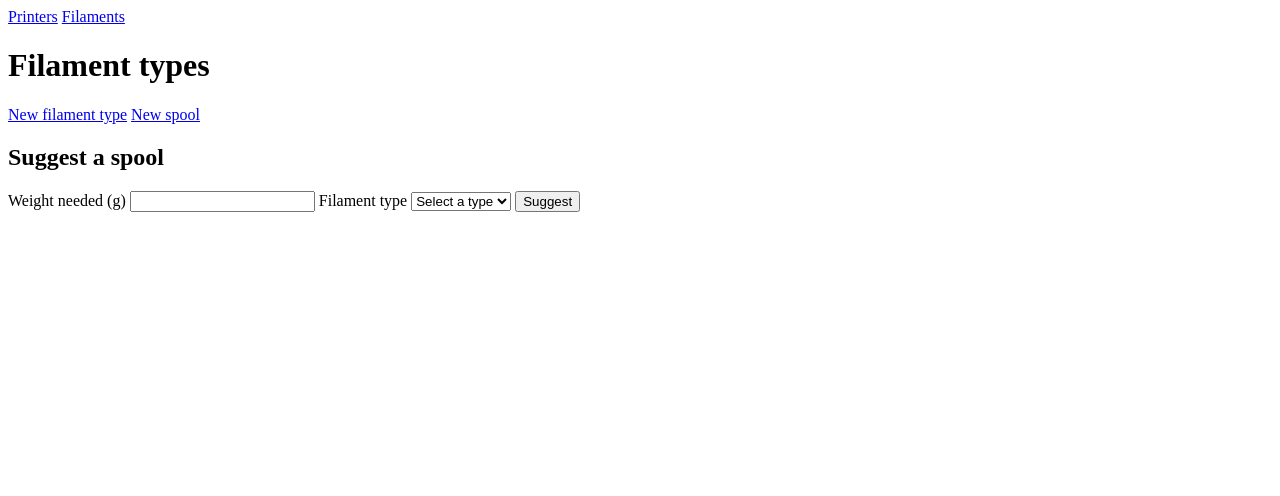
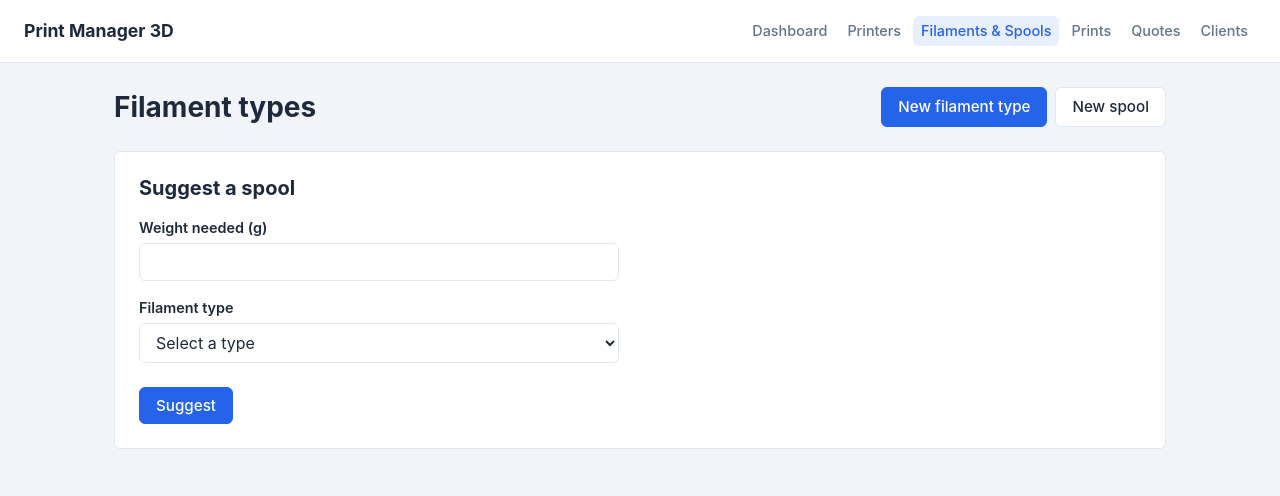
Before and after one commit to felipera11/print-manager, a Flask app: page /filaments in a window 1280 px wide. Shown: the top 496 px of the page. Run offline with Flask 3, Linux system fonts and the light colour scheme; data that the repository does not hold is empty.

Commit message:
feat: add base layout and global stylesheet for frontend

```diff
--- /dev/null
+++ b/frontend/static/css/style.css
@@ -0,0 +1,406 @@
+/* ==========================================================================
+   Design tokens
+   ========================================================================== */
+
+:root {
+    --color-primary: #2563eb;
+    --color-primary-hover: #1d4ed8;
+    --color-danger: #dc2626;
+    --color-danger-hover: #b91c1c;
+    --color-secondary: #64748b;
+    --color-secondary-hover: #475569;
+    --color-success: #16a34a;
+
+    --color-bg: #f1f5f9;
+    --color-surface: #ffffff;
+    --color-border: #e2e8f0;
+    --color-text: #1e293b;
+    --color-text-muted: #64748b;
+
+    --radius: 6px;
+
+    --space-xs: 4px;
+    --space-sm: 8px;
+    --space-md: 16px;
+    --space-lg: 24px;
+    --space-xl: 32px;
+
+    --font-family: -apple-system, BlinkMacSystemFont, "Segoe UI", Roboto, Helvetica, Arial, sans-serif;
+}
+
+/* ==========================================================================
+   Reset & base
+   ========================================================================== */
+
+*,
+*::before,
+*::after {
+    box-sizing: border-box;
+}
+
+body {
+    margin: 0;
+    font-family: var(--font-family);
+    font-size: 16px;
+    line-height: 1.5;
+    color: var(--color-text);
+    background-color: var(--color-bg);
+}
+
+h1, h2, h3 {
+    line-height: 1.25;
+    margin: 0 0 var(--space-md);
+}
+
+h1 {
+    font-size: 1.75rem;
+}
+
+h2 {
+    font-size: 1.25rem;
+}
+
+p {
+    margin: 0 0 var(--space-md);
+}
+
+a {
+    color: var(--color-primary);
+}
+
+/* ==========================================================================
+   Layout
+   ========================================================================== */
+
+.navbar {
+    display: flex;
+    align-items: center;
+    justify-content: space-between;
+    flex-wrap: wrap;
+    gap: var(--space-md);
+    padding: var(--space-md) var(--space-lg);
+    background-color: var(--color-surface);
+    border-bottom: 1px solid var(--color-border);
+}
+
+.navbar-brand {
+    font-size: 1.1rem;
+    font-weight: 700;
+    color: var(--color-text);
+    text-decoration: none;
+}
+
+.navbar-links {
+    display: flex;
+    flex-wrap: wrap;
+    gap: var(--space-xs);
+}
+
+.navbar-links a {
+    padding: var(--space-xs) var(--space-sm);
+    border-radius: var(--radius);
+    color: var(--color-text-muted);
+    text-decoration: none;
+    font-weight: 500;
+    font-size: 0.9rem;
+}
+
+.navbar-links a:hover {
+    color: var(--color-text);
+    background-color: var(--color-bg);
+}
+
+.navbar-links a.active {
+    color: var(--color-primary);
+    background-color: rgba(37, 99, 235, 0.1);
+}
+
+.page-content {
+    max-width: 1100px;
+    margin: 0 auto;
+    padding: var(--space-lg);
+}
+
+.page-header {
+    display: flex;
+    align-items: center;
+    justify-content: space-between;
+    flex-wrap: wrap;
+    gap: var(--space-md);
+    margin-bottom: var(--space-lg);
+}
+
+.page-header h1 {
+    margin: 0;
+}
+
+/* ==========================================================================
+   Cards / sections
+   ========================================================================== */
+
+.card {
+    background-color: var(--color-surface);
+    border: 1px solid var(--color-border);
+    border-radius: var(--radius);
+    padding: var(--space-lg);
+    margin-bottom: var(--space-lg);
+}
+
+.card-header {
+    display: flex;
+    align-items: center;
+    justify-content: space-between;
+    flex-wrap: wrap;
+    gap: var(--space-sm);
+    margin-bottom: var(--space-md);
+}
+
+.card-header h2 {
+    margin: 0;
+}
+
+/* ==========================================================================
+   Buttons
+   ========================================================================== */
+
+.btn {
+    display: inline-block;
+    padding: 8px 16px;
+    border: 1px solid transparent;
+    border-radius: var(--radius);
+    font-family: inherit;
+    font-size: 0.95rem;
+    font-weight: 500;
+    text-align: center;
+    text-decoration: none;
+    cursor: pointer;
+    transition: background-color 0.15s ease, border-color 0.15s ease;
+}
+
+.btn-primary {
+    background-color: var(--color-primary);
+    border-color: var(--color-primary);
+    color: #fff;
+}
+
+.btn-primary:hover {
+    background-color: var(--color-primary-hover);
+    border-color: var(--color-primary-hover);
+}
+
+.btn-danger {
+    background-color: var(--color-danger);
+    border-color: var(--color-danger);
+    color: #fff;
+}
+
+.btn-danger:hover {
+    background-color: var(--color-danger-hover);
+    border-color: var(--color-danger-hover);
+}
+
+.btn-secondary {
+    background-color: var(--color-surface);
+    border-color: var(--color-border);
+    color: var(--color-text);
+}
+
+.btn-secondary:hover {
+    background-color: var(--color-bg);
+    border-color: var(--color-secondary);
+}
+
+.btn-sm {
+    padding: 4px 10px;
+    font-size: 0.85rem;
+}
+
+.btn-group {
+    display: flex;
+    flex-wrap: wrap;
+    gap: var(--space-sm);
+    align-items: center;
+}
+
+.btn-group form {
+    display: contents;
+}
+
+/* ==========================================================================
+   Tables
+   ========================================================================== */
+
+.table-wrapper {
+    overflow-x: auto;
+    margin-bottom: var(--space-md);
+}
+
+.table {
+    width: 100%;
+    border-collapse: collapse;
+    background-color: var(--color-surface);
+    border: 1px solid var(--color-border);
+    border-radius: var(--radius);
+}
+
+.table th,
+.table td {
+    padding: 10px 14px;
+    text-align: left;
+    border-bottom: 1px solid var(--color-border);
+    white-space: nowrap;
+}
+
+.table th {
+    background-color: var(--color-bg);
+    font-size: 0.8rem;
+    font-weight: 600;
+    text-transform: uppercase;
+    letter-spacing: 0.04em;
+    color: var(--color-text-muted);
+}
+
+.table tbody tr:nth-child(even) {
+    background-color: #f8fafc;
+}
+
+.table tbody tr:hover {
+    background-color: #eef2ff;
+}
+
+.table tbody tr:last-child td {
+    border-bottom: none;
+}
+
+.table th.actions,
+.table td.actions {
+    text-align: right;
+}
+
+/* ==========================================================================
+   Forms
+   ========================================================================== */
+
+.form {
+    max-width: 480px;
+}
+
+.form-group {
+    display: flex;
+    flex-direction: column;
+    gap: var(--space-xs);
+    margin-bottom: var(--space-md);
+}
+
+.form-group label {
+    font-weight: 600;
+    font-size: 0.9rem;
+}
+
+input[type="text"],
+input[type="number"],
+input[type="email"],
+input[type="password"],
+select,
+textarea {
+    width: 100%;
+    padding: 8px 12px;
+    font-family: inherit;
+    font-size: 1rem;
+    color: var(--color-text);
+    background-color: var(--color-surface);
+    border: 1px solid var(--color-border);
+    border-radius: var(--radius);
+}
+
+input:focus,
+select:focus,
+textarea:focus {
+    outline: none;
+    border-color: var(--color-primary);
+    box-shadow: 0 0 0 3px rgba(37, 99, 235, 0.15);
+}
+
+input.is-invalid,
+select.is-invalid,
+textarea.is-invalid {
+    border-color: var(--color-danger);
+}
+
+input.is-invalid:focus,
+select.is-invalid:focus,
+textarea.is-invalid:focus {
+    box-shadow: 0 0 0 3px rgba(220, 38, 38, 0.15);
+}
+
+.form-check {
+    flex-direction: row;
+    align-items: center;
+}
+
+.form-check input {
+    width: auto;
+}
+
+.form-check label {
+    font-weight: 500;
+}
+
+.form-actions {
+    display: flex;
+    gap: var(--space-sm);
+    margin-top: var(--space-lg);
+}
+
+.form-error {
+    color: var(--color-danger);
+    font-size: 0.85rem;
+}
+
+.help-text {
+    color: var(--color-text-muted);
+    font-size: 0.85rem;
+}
+
+/* ==========================================================================
+   Misc
+   ========================================================================== */
+
+.empty-state {
+    color: var(--color-text-muted);
+    text-align: center;
+    padding: var(--space-lg);
+}
+
+.text-muted {
+    color: var(--color-text-muted);
+}
+
+.suggestion-result {
+    color: var(--color-success);
+    font-weight: 500;
+}
+
+/* ==========================================================================
+   Responsive
+   ========================================================================== */
+
+@media (max-width: 640px) {
+    .navbar {
+        flex-direction: column;
+        align-items: flex-start;
+    }
+
+    .page-content {
+        padding: var(--space-md);
+    }
+
+    .form {
+        max-width: 100%;
+    }
+
+    .table th,
+    .table td {
+        white-space: normal;
+    }
+}
--- a/frontend/templates/base.html
+++ b/frontend/templates/base.html
@@ -2,14 +2,23 @@
 <html lang="en">
 <head>
     <meta charset="UTF-8">
+    <meta name="viewport" content="width=device-width, initial-scale=1">
     <title>{% block title %}Print Manager 3D{% endblock %}</title>
+    <link rel="stylesheet" href="{{ url_for('static', filename='css/style.css') }}">
 </head>
 <body>
-    <nav>
-        <a href="{{ url_for('list_printers') }}">Printers</a>
-        <a href="{{ url_for('list_filaments') }}">Filaments</a>
-    </nav>
-    <main>
+    <header class="navbar">
+        <a class="navbar-brand" href="/">Print Manager 3D</a>
+        <nav class="navbar-links">
+            <a href="/" class="{{ 'active' if request.path == '/' else '' }}">Dashboard</a>
+            <a href="{{ url_for('list_printers') }}" class="{{ 'active' if request.path.startswith('/printers') else '' }}">Printers</a>
+            <a href="{{ url_for('list_filaments') }}" class="{{ 'active' if request.path.startswith('/filaments') else '' }}">Filaments &amp; Spools</a>
+            <a href="/prints" class="{{ 'active' if request.path.startswith('/prints') else '' }}">Prints</a>
+            <a href="/quotes" class="{{ 'active' if request.path.startswith('/quotes') else '' }}">Quotes</a>
+            <a href="/clients" class="{{ 'active' if request.path.startswith('/clients') else '' }}">Clients</a>
+        </nav>
+    </header>
+    <main class="page-content">
         {% block content %}{% endblock %}
     </main>
 </body>
--- a/frontend/templates/filaments/index.html
+++ b/frontend/templates/filaments/index.html
@@ -3,19 +3,28 @@
 {% block title %}Filaments{% endblock %}
 
 {% block content %}
+<div class="page-header">
     <h1>Filament types</h1>
-<a href="{{ url_for('new_filament_type') }}">New filament type</a>
-<a href="{{ url_for('new_spool') }}">New spool</a>
+    <div class="btn-group">
+        <a href="{{ url_for('new_filament_type') }}" class="btn btn-primary">New filament type</a>
+        <a href="{{ url_for('new_spool') }}" class="btn btn-secondary">New spool</a>
+    </div>
+</div>
 
 {% for filament_type in filament_types %}
-<section>
+<section class="card">
+    <div class="card-header">
         <h2>{{ filament_type.name }} ({{ filament_type.temp_min }}-{{ filament_type.temp_max }}°C)</h2>
-    <a href="{{ url_for('edit_filament_type', type_id=filament_type.id) }}">Edit</a>
-    <form action="{{ url_for('delete_filament_type', type_id=filament_type.id) }}" method="post" style="display:inline">
-        <button type="submit" onclick="return confirm('Delete this filament type?')">Delete</button>
+        <div class="btn-group">
+            <a href="{{ url_for('edit_filament_type', type_id=filament_type.id) }}" class="btn btn-secondary btn-sm">Edit</a>
+            <form action="{{ url_for('delete_filament_type', type_id=filament_type.id) }}" method="post">
+                <button type="submit" class="btn btn-danger btn-sm" onclick="return confirm('Delete this filament type?')">Delete</button>
             </form>
+        </div>
+    </div>
 
-    <table>
+    <div class="table-wrapper">
+        <table class="table">
             <thead>
                 <tr>
                     <th>Number</th>
@@ -24,7 +33,7 @@
                     <th>Total weight (g)</th>
                     <th>Remaining weight (g)</th>
                     <th>Cost per kg</th>
-                <th></th>
+                    <th class="actions"></th>
                 </tr>
             </thead>
             <tbody>
@@ -36,24 +45,34 @@
                     <td>{{ spool.total_weight_g }}</td>
                     <td>{{ spool.remaining_weight_g }}</td>
                     <td>{{ spool.cost_per_kg }}</td>
-                <td>
-                    <a href="{{ url_for('edit_spool', spool_id=spool.id) }}">Edit</a>
-                    <form action="{{ url_for('delete_spool', spool_id=spool.id) }}" method="post" style="display:inline">
-                        <button type="submit" onclick="return confirm('Delete this spool?')">Delete</button>
+                    <td class="actions">
+                        <div class="btn-group">
+                            <a href="{{ url_for('edit_spool', spool_id=spool.id) }}" class="btn btn-secondary btn-sm">Edit</a>
+                            <form action="{{ url_for('delete_spool', spool_id=spool.id) }}" method="post">
+                                <button type="submit" class="btn btn-danger btn-sm" onclick="return confirm('Delete this spool?')">Delete</button>
                             </form>
+                        </div>
                     </td>
                 </tr>
                 {% endfor %}
             </tbody>
         </table>
+    </div>
+    {% if not filament_type.spools %}
+    <p class="empty-state">No spools registered for this filament type.</p>
+    {% endif %}
 </section>
 {% endfor %}
 
+<section class="card">
     <h2>Suggest a spool</h2>
-<form method="get">
+    <form method="get" class="form">
+        <div class="form-group">
             <label for="weight_g">Weight needed (g)</label>
             <input type="number" id="weight_g" name="weight_g" step="0.01" min="0" value="{{ weight_g or '' }}" required>
+        </div>
 
+        <div class="form-group">
             <label for="type_id">Filament type</label>
             <select id="type_id" name="type_id" required>
                 <option value="">Select a type</option>
@@ -61,18 +80,22 @@
                 <option value="{{ filament_type.id }}" {% if type_id|string == filament_type.id|string %}selected{% endif %}>{{ filament_type.name }}</option>
                 {% endfor %}
             </select>
+        </div>
 
-    <button type="submit">Suggest</button>
+        <div class="form-actions">
+            <button type="submit" class="btn btn-primary">Suggest</button>
+        </div>
     </form>
 
     {% if weight_g and type_id %}
         {% if suggestion %}
-    <p>
+        <p class="suggestion-result">
             Suggested spool: #{{ suggestion.number }} - {{ suggestion.brand }} {{ suggestion.color }}
             ({{ suggestion.remaining_weight_g }}g remaining)
         </p>
         {% else %}
-    <p>No spool with enough remaining weight was found.</p>
+        <p class="empty-state">No spool with enough remaining weight was found.</p>
         {% endif %}
     {% endif %}
+</section>
 {% endblock %}
```
Also changed, not shown: frontend/templates/filaments/spool_form.html (+21 -2 lines), frontend/templates/filaments/type_form.html (+13 -2 lines), frontend/templates/printers/form.html (+16 -5 lines), frontend/templates/printers/index.html (+16 -7 lines). Lines whose indentation alone changed are shown as unchanged.
